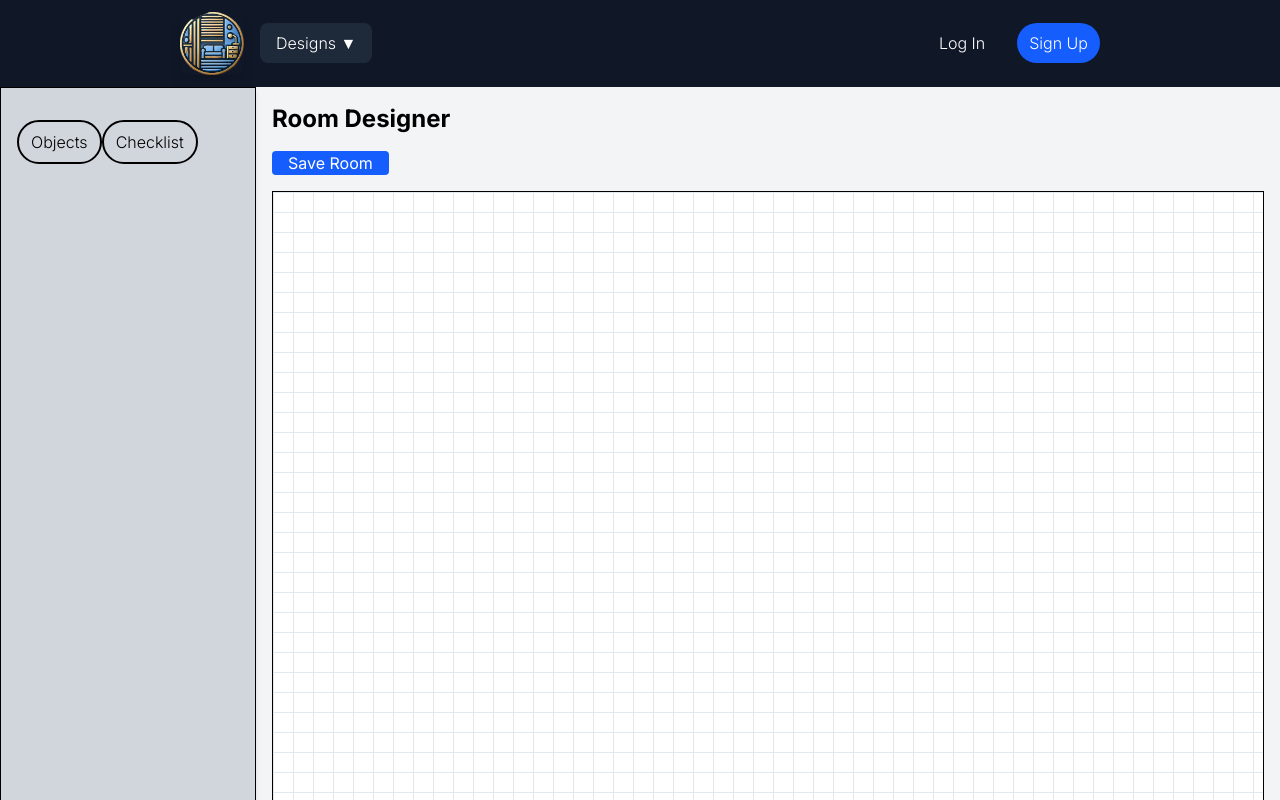
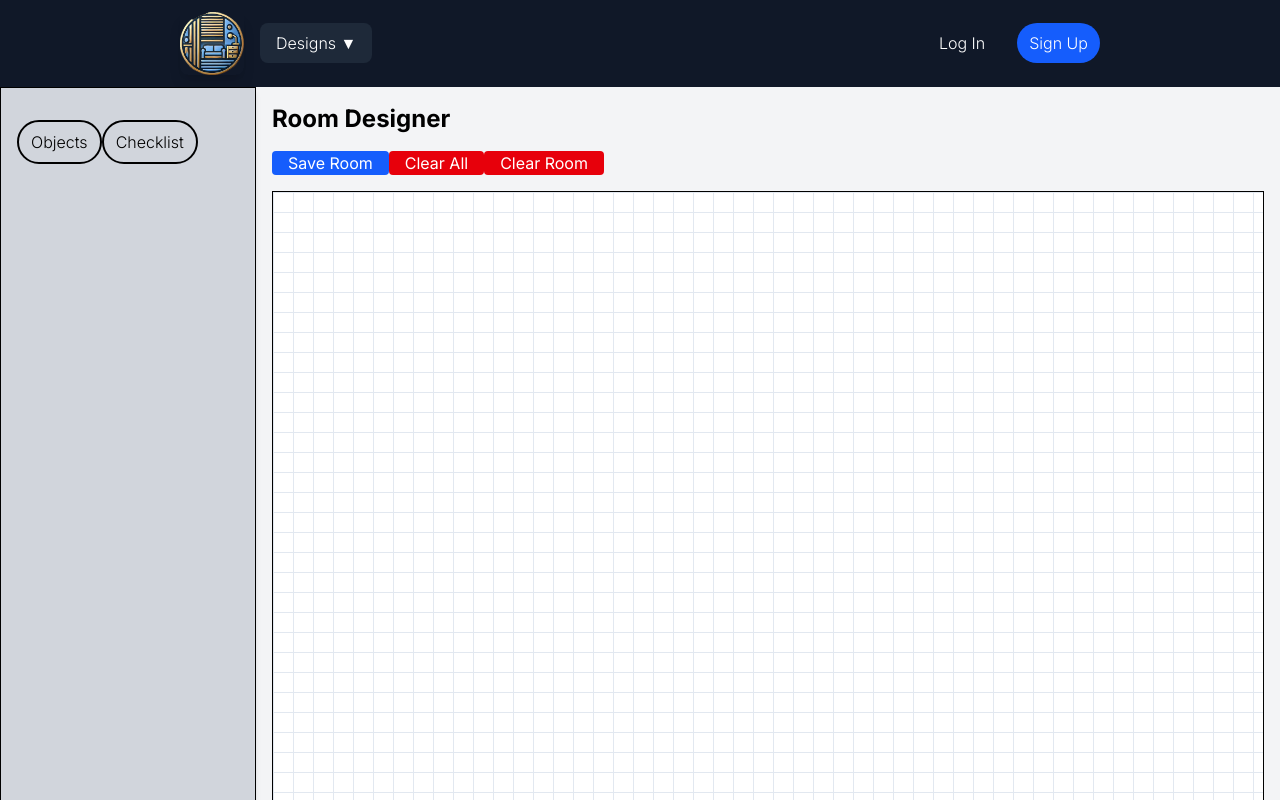
Before and after one commit to chewton2k/UCLADesign, a React (Vite) app in the folder frontend/: page /create-design in a window 1280 px wide. Shown: the top 800 px of the page. Built offline with nearby package versions, Linux system fonts and the light colour scheme.

Commit message:
Clear All and Clear Room buttons added

```diff
--- a/frontend/src/components/RoomDesigner.jsx
+++ b/frontend/src/components/RoomDesigner.jsx
@@ -97,6 +97,19 @@ export default function RoomDesigner() {
         }
     };
 
+    const handleClearAll = () => {
+        setObjects([]);
+    };
+
+    const handleClearRoom = () =>{
+        if(objects.length > 0){
+            const keep = objects[0];
+            setObjects([first]);
+        }else{
+            alert("No room to be preserved.");
+        }
+    };
+
     const gridSize = 20;
 
     return (
@@ -108,6 +121,18 @@ export default function RoomDesigner() {
                 className="mb-4 px-4 bg-blue-600 text-white rounded hover:bg-blue-700"
             >
                 Save Room
+            </button>
+            <button
+                onClick={handleClearAll}
+                className="mb-4 px-4 bg-red-600 text-white rounded hover:bg-red-700"
+            >
+                Clear All
+            </button>
+            <button
+                onClick={handleClearRoom}
+                className="mb-4 px-4 bg-red-600 text-white rounded hover:bg-red-700"
+            >
+                Clear Room
             </button>
             <div
                 ref={containerRef}
```
